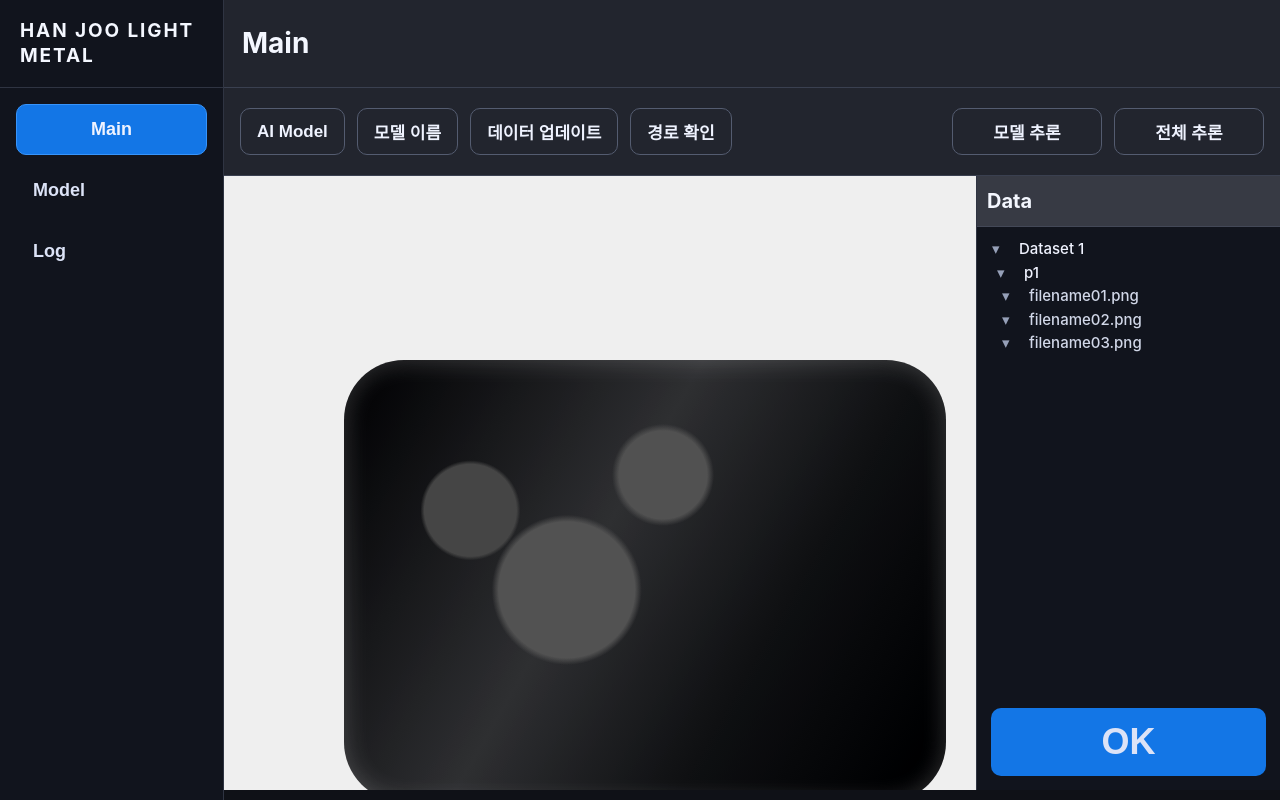
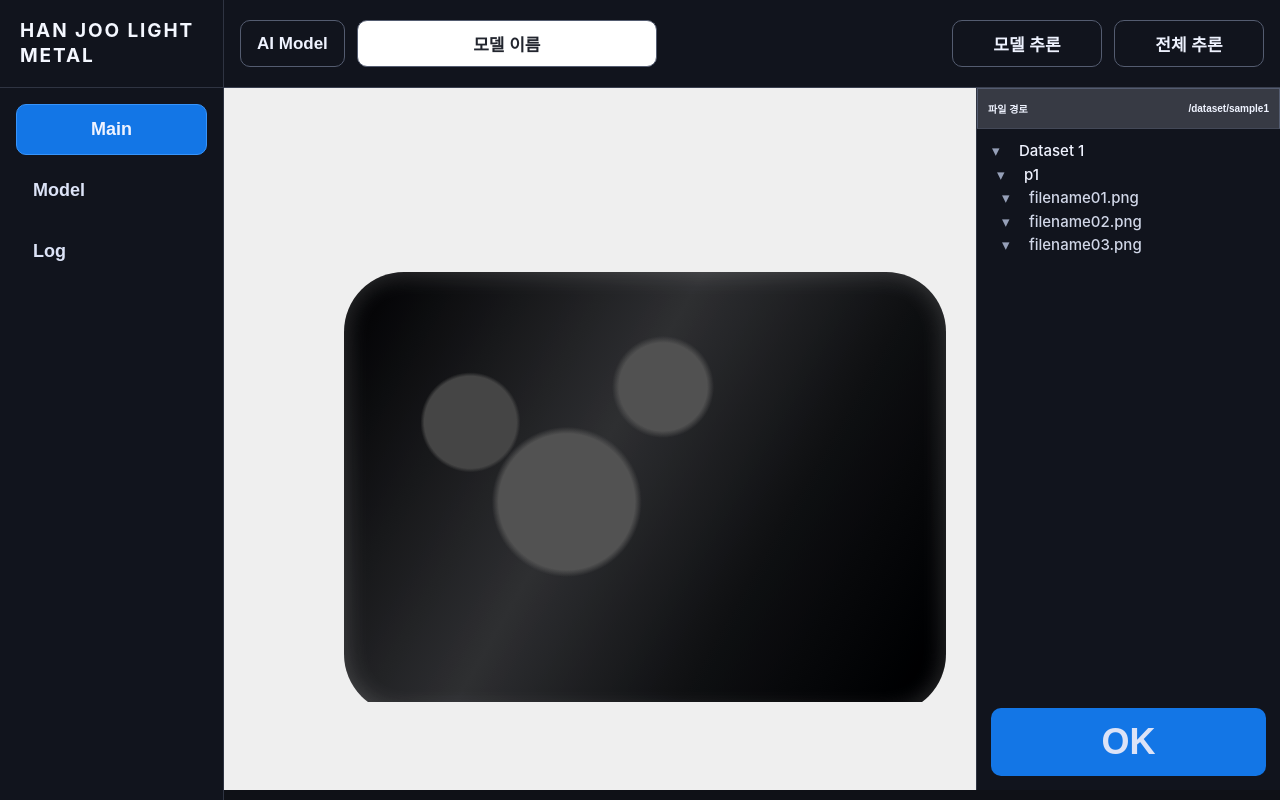
Before and after one commit to roh200413/AutoVision, a React (Vite) app: page / in a window 1280 px wide. Built offline with nearby package versions, Linux system fonts and the light colour scheme.

Commit message:
update MaingPage

```diff
--- a/src/App.tsx
+++ b/src/App.tsx
@@ -7,13 +7,6 @@ import type { PageKey } from './types/page';
 
 export function App() {
   const [activePage, setActivePage] = useState<PageKey>('main');
-
-  const pageTitle = useMemo(() => {
-    if (activePage === 'model') return 'Model';
-    if (activePage === 'log') return 'Log';
-    return 'Main';
-  }, [activePage]);
-
   return (
     <main className="app-shell">
       <aside className="left-sidebar">
@@ -47,7 +40,6 @@ export function App() {
       </aside>
 
       <section className="workspace">
-        <header className="workspace-header">{pageTitle}</header>
         {activePage === 'main' && <MainPage />}
         {activePage === 'model' && <ModelPage />}
         {activePage === 'log' && <LogPage />}
--- a/src/pages/MainPage.tsx
+++ b/src/pages/MainPage.tsx
@@ -30,10 +30,8 @@ export function MainPage() {
     <>
       <header className="topbar">
         <div className="top-actions">
-          <Button variant="secondary">AI Model</Button>
-          <Button variant="secondary">모델 이름</Button>
-          <Button variant="secondary">데이터 업데이트</Button>
-          <Button variant="secondary">경로 확인</Button>
+          <Button >AI Model</Button>
+          <Button className="path-btn">모델 이름</Button>
         </div>
 
         <div className="top-actions">
@@ -54,7 +52,12 @@ export function MainPage() {
         </Card>
 
         <aside className="data-panel">
-          <div className="data-header">Data</div>
+          <div >
+            <Button className="data-header">
+              <span >파일 경로</span>
+              <span >/dataset/sample1</span>
+            </Button>
+          </div>
           <div className="data-tree-wrap">
             <ul className="tree-root">
               {dataset.map((group) => (
--- a/src/styles.css
+++ b/src/styles.css
@@ -80,6 +80,12 @@ body {
   font-size: 17px;
   padding: 10px 16px;
 }
+.ds-button--item {
+  background: transparent;
+  border-color: #545c70;
+  font-size: 17px;
+  padding: 10px 16px;
+}
 
 .ds-button--success {
   background: #1376e6;
@@ -130,7 +136,7 @@ body {
   align-items: center;
   justify-content: space-between;
   padding: 14px 16px;
-  background: #22252e;
+  background: #11141d;
 }
 
 .top-actions {
@@ -140,6 +146,12 @@ body {
 
 .ok-btn {
   width: 150px;
+}
+
+.path-btn {
+  background: #ffffff;
+  color: #22252e;
+  width: 300px;
 }
 
 .page-content {
@@ -246,3 +258,18 @@ body {
   padding: 24px;
   font-size: 18px;
 }
+
+.data-header {
+  background: #373a44;
+  border-bottom: 1px solid #434857;
+  width: 100%;
+  height: 100%;
+  font-size: 10px;
+  font-weight: 700;
+
+  display: flex;
+  align-items: center;
+  justify-content: space-between;
+
+  border-radius: 0;
+}
```
Also changed, not shown: src/model.tsx (deleted).
